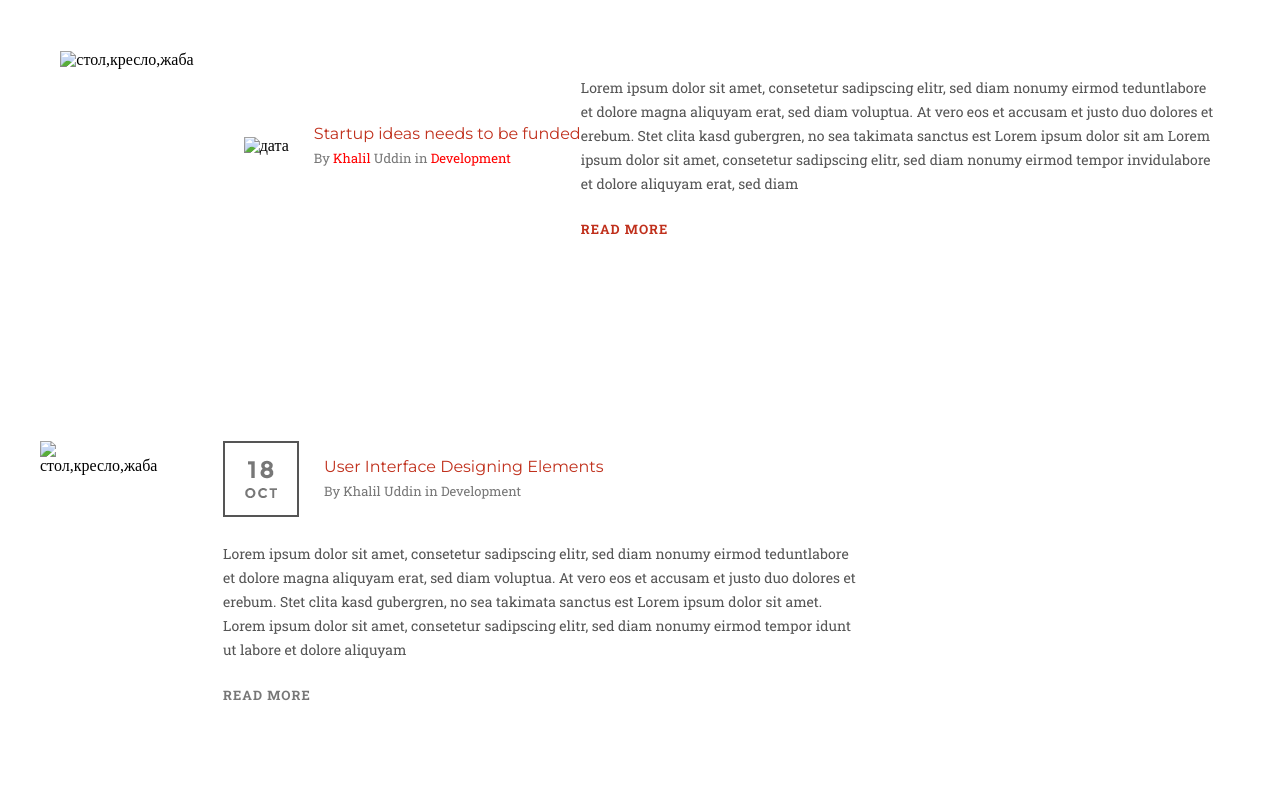
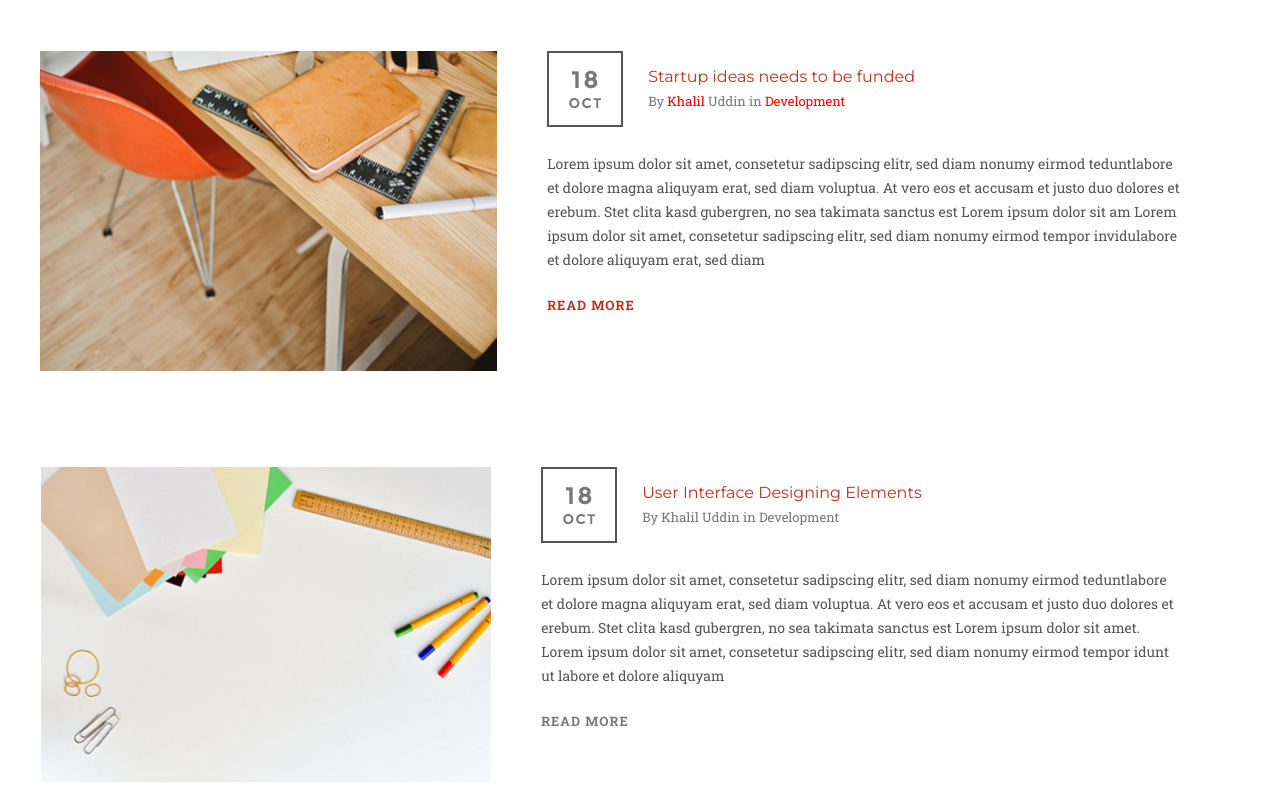
Before and after one commit to Shuralol/Layout, a plain HTML site: page index.html in a window 1280 px wide. Shown: the part 4060-4860 px from the top of the page. Drawn offline with Linux system fonts and the light colour scheme.

Commit message:
fix last

```diff
--- a/index.html
+++ b/index.html
@@ -290,9 +290,9 @@
         <div class="work-page">
           <section class="section">
 
-  <img src=".svg/Work/Blog.png" class="img-content" alt="стол,кресло,жаба" height="320">
+  <img src="svg/work/Blog.png" class="img-content" alt="стол,кресло,жаба" height="320">
   <div class="menu-section-content">
-    <img src=".svg/work/Date.png" class="img-content" alt="дата">
+    <img src="svg/work/Date.png" class="img-content" alt="дата">
     <ul class="list-item">
       <li class="news-teg-item">
         <a class="news-teg-link" href="#0">Startup ideas needs to be funded</a>
@@ -316,7 +316,7 @@
 </section>
 
 <section class="section">
-  <img src=".svg/Work/Blog2.png" class="img-content" alt="стол,кресло,жаба" height="320">
+  <img src="svg/work/Blog2.png" class="img-content" alt="стол,кресло,жаба" height="320">
   <div class="menu-section-content">
     <img src="svg/work/Date.png" class="img-content" alt="дата">
     <ul class="list-item">
```
